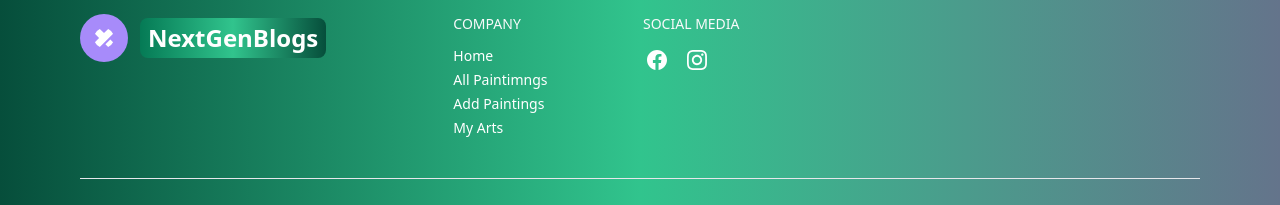
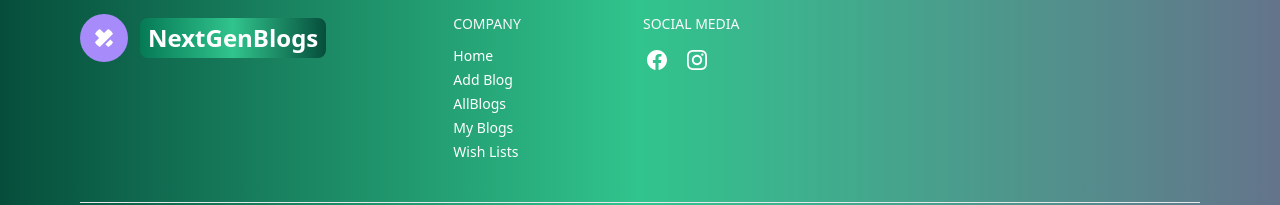
Before and after one commit to Shafaet1074/next-gen-blogs-Client, a React app: page / in a window 1280 px wide. Shown: the part 2858-3063 px from the top of the page. Built offline with nearby package versions, Linux system fonts and the light colour scheme; no server answers; the HTML template or start-up script is replaced by a standard one.

Commit message:
footer part done

```diff
--- a/src/Components/Footer/Footer.jsx
+++ b/src/Components/Footer/Footer.jsx
@@ -36,13 +36,16 @@ const Footer = () => {
         <Link to='/'>	<a rel="noopener noreferrer" href="#">Home</a></Link>
         </li>
         <li>
-        <Link to='/allPaintaings'>	<a rel="noopener noreferrer" href="#">All Paintimngs</a></Link>
+        <Link to='AllBlogs'>	<a rel="noopener noreferrer" href="#">Add Blog</a></Link>
         </li>
         <li>
-        <Link to='/addPaintings'>	<a rel="noopener noreferrer" href="#">Add Paintings</a></Link>
+        <Link to='/addPaintings'>	<a rel="noopener noreferrer" href="#">AllBlogs</a></Link>
         </li>
         <li>
-        <Link to='/myArts'>	<a rel="noopener noreferrer" href="#">My Arts</a></Link>
+        <Link to='/MyBlogs'>	<a rel="noopener noreferrer" href="#">My Blogs</a></Link>
+        </li>
+        <li>
+        <Link to='/wishlists'>	<a rel="noopener noreferrer" href="#">Wish Lists</a></Link>
         </li>
 
 
```
